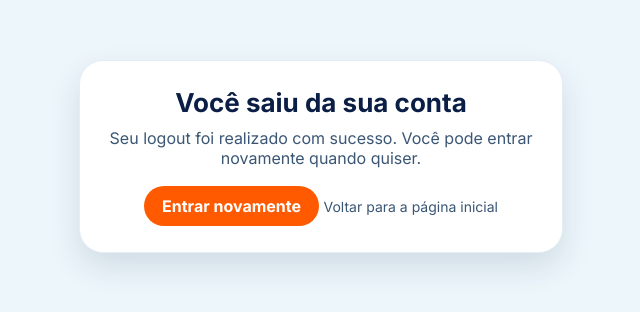
After one commit to mariausp/flytrack-projeto, a Django app: page /logout/ in a window 1280 px wide. The commit adds this page. Shown: the top 312 px of the page, without its empty margins (319-959 px from the left). Run offline with Django 5.2, Linux system fonts and the light colour scheme; some libraries are stand-ins or nearby versions.

Commit message:
pequennos ajustes

```diff
--- a/core/templates/historico.html
+++ b/core/templates/historico.html
@@ -144,7 +144,7 @@
       <div class="toolbar">
         <div class="muted">
           {% if total %}
-            {{ total }} viagem{{ total|pluralize:"s" }} encontrada{{ total|pluralize:"s" }}
+            {{ total }} viagem{% if total == 1 %} encontrada{% else %}ns encontradas{% endif %}
           {% else %}
             0 viagens encontradas
           {% endif %}
--- /dev/null
+++ b/core/templates/logout_done.html
@@ -0,0 +1,37 @@
+{% load static %}
+<!doctype html>
+<html lang="pt-BR">
+<head>
+  <meta charset="utf-8"/>
+  <meta name="viewport" content="width=device-width, initial-scale=1"/>
+  <title>Você saiu — Fly Track</title>
+  <link rel="preconnect" href="https://fonts.googleapis.com">
+  <link rel="preconnect" href="https://fonts.gstatic.com" crossorigin>
+  <link href="https://fonts.googleapis.com/css2?family=Inter:wght@400;600;700;800&display=swap" rel="stylesheet">
+  <link rel="icon" type="image/png" href="{% static 'core/img/favicon.png' %}">
+  <link rel="shortcut icon" href="{% static 'core/img/favicon.png' %}">
+  <style>
+    :root{
+      --bg:#edf6fb; --card:#fff; --ink:#0b1e45; --muted:#3a5674; --line:#e5eef6; --cta:#ff5a00;
+    }
+    *{box-sizing:border-box}
+    body{margin:0;background:var(--bg);color:var(--ink);font-family:Inter,system-ui,Segoe UI,Roboto,Arial,sans-serif;}
+    .wrap{max-width:520px;margin:60px auto;padding:0 18px}
+    .card{background:var(--card);border-radius:24px;border:1px solid var(--line);padding:26px 24px;box-shadow:0 14px 32px rgba(11,30,69,.12);text-align:center}
+    h1{margin:0 0 10px;font-size:26px}
+    p{margin:0 0 18px;color:var(--muted)}
+    .btn{display:inline-flex;align-items:center;justify-content:center;gap:8px;padding:10px 18px;border-radius:999px;border:0;background:var(--cta);color:#fff;font-weight:700;cursor:pointer;text-decoration:none}
+    .link{display:inline-block;margin-top:10px;color:var(--muted);text-decoration:none;font-size:14px}
+  </style>
+</head>
+<body>
+  <div class="wrap">
+    <div class="card">
+      <h1>Você saiu da sua conta</h1>
+      <p>Seu logout foi realizado com sucesso. Você pode entrar novamente quando quiser.</p>
+      <a class="btn" href="{% url 'core:login' %}">Entrar novamente</a>
+      <a class="link" href="{% url 'core:home' %}">Voltar para a página inicial</a>
+    </div>
+  </div>
+</body>
+</html>
--- a/core/urls.py
+++ b/core/urls.py
@@ -16,7 +16,8 @@ urlpatterns = [
     # Autenticação
     path("signup/", views.signup, name="signup"),
     path("login/", views.login_view, name="login"),
-    path('logout/', LogoutView.as_view(next_page='login'), name='logout'),
+    path('logout/', views.logout_view, name='logout'),
+    path('logout/done/', views.home, name='logout_done'),
 
     # Esqueci minha senha (custom)
     path("senha/esqueci/", views.forgot_password, name="password_reset"),
--- a/core/views.py
+++ b/core/views.py
@@ -16,7 +16,7 @@ from base64 import urlsafe_b64encode, urlsafe_b64decode
 from django.core.paginator import Paginator
 from .forms import SignupForm, ForgotPasswordForm, ResetPasswordForm
 from .models import PasswordResetToken
-from .models import Ticket
+from .models import Ticket, AssentoOcupado
 from django.db.models import Q
 from django.utils.dateparse import parse_date, parse_datetime
 from decimal import Decimal, InvalidOperation
@@ -173,7 +173,7 @@ def login_view(request):
 def logout_view(request):
     logout(request)
     messages.info(request, "Você saiu da conta.")
-    return redirect("core:home")
+    return render(request, "logout_done.html")
 
 @login_required
 def post_login(request):
@@ -250,7 +250,11 @@ def selecionar_assento(request):
     pax_total = max(1, min(pax_total, 9))
 
     seat_rows = []
-    blocked = {"2B", "3C", "4D", "5E", "6A"}
+    blocked = set()
+
+    if codigo:
+        ocupados = AssentoOcupado.objects.filter(codigo=codigo).values_list("assento", flat=True)
+        blocked.update(str(a).strip() for a in ocupados if a)
     preferred = {"1A", "1B", "1C", "7A", "7F"}
     for row in range(1, 11):
         seats = []
@@ -422,7 +426,7 @@ def _persist_ticket(request, summary: dict, localizador: str):
         assentos_str = ", ".join(assentos_data)
 
     try:
-        Ticket.objects.create(
+        ticket = Ticket.objects.create(
             user=request.user,
             codigo=localizador,
             origem=summary.get("origem", "Origem"),
@@ -433,6 +437,14 @@ def _persist_ticket(request, summary: dict, localizador: str):
             status="PAGO",
             assentos=assentos_str[:120],
         )
+        for seat in assentos_data:
+            try:
+                AssentoOcupado.objects.get_or_create(
+                    codigo=localizador,
+                    assento=str(seat).strip(),
+                )
+            except Exception:
+                continue
     except Exception as exc:
         print("[CHECKOUT] Não foi possível salvar o ticket:", exc)
 
@@ -489,7 +501,7 @@ def pagamento(request):
                 errors["cvv"] = "CVV inválido."
 
         if not requires_card or not errors:
-            localizador = f"FT{random.randint(100000, 999999)}"
+            localizador = (summary.get("codigo") or "FT000").strip() or f"FT{random.randint(100000, 999999)}"
             if requires_card:
                 payer_name = data["nome"]
             else:
```
Also changed, not shown: core/models.py (+15 -0 lines), core/templates/resultados.html (+16 -1 lines), core/migrations/0005_assentoocupado.py (added).
